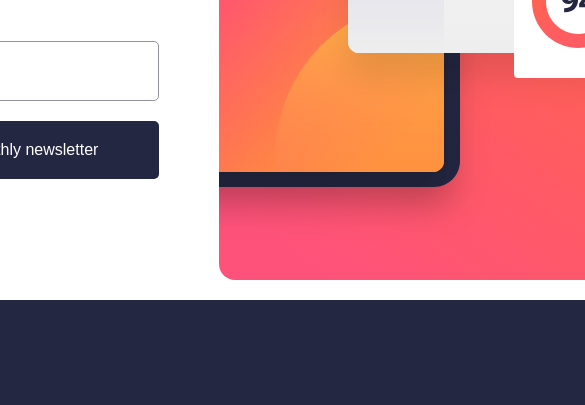
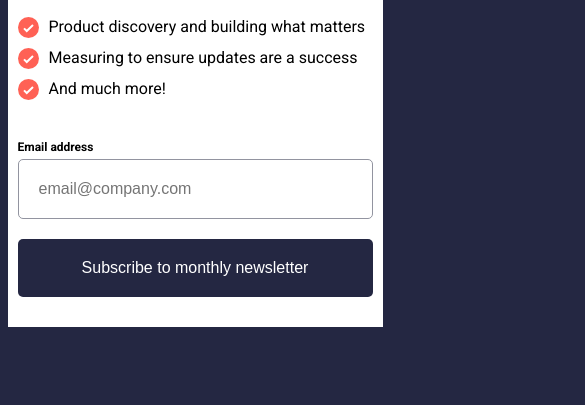
Before and after one commit to Krzysiekop/newslleter, a plain HTML site: page index.html in a window 390 px wide. Shown: the part 439-844 px from the top of the page, 585 px wide, since content can reach past the window. Drawn offline with Linux system fonts and the light colour scheme.

Commit message:
add mobile version

```diff
--- a/style/style.css
+++ b/style/style.css
@@ -49,13 +49,6 @@ main {
   line-height: 1.7;
 }
 
-/* .newsletter__list {
-  margin-top: 2rem;
-  list-style-image: url("../assets/images/icon-list.svg");
-  font-size: 1.6rem;
-  padding-left: 3rem;
-} */
-
 .newsletter__list {
   display: grid;
   grid-template-columns: min-content max-content;
@@ -88,9 +81,6 @@ ul.newsletter__list li {
   border-radius: 5px;
   border: 1px hsl(231, 7%, 60%) solid;
   cursor: pointer;
-}
-
-.form__input:hover {
 }
 
 .form__button {
@@ -175,3 +165,29 @@ ul.newsletter__list li {
 .success__mail {
   font-weight: bold;
 }
+
+@media only screen and (max-width: 900px) {
+  main {
+    height: auto;
+    display: flex;
+    justify-content: center;
+  }
+  .container {
+    grid-template-columns: 1fr;
+    width: 375px;
+    padding: 0;
+    height: auto;
+    gap: 0;
+    padding-bottom: 3rem;
+    border-radius: 0;
+  }
+
+  .newsletter {
+    padding: 0 1rem;
+  }
+
+  .container__image {
+    grid-row: 1;
+    content: url("../assets/images/illustration-sign-up-mobile.svg");
+  }
+}
```
